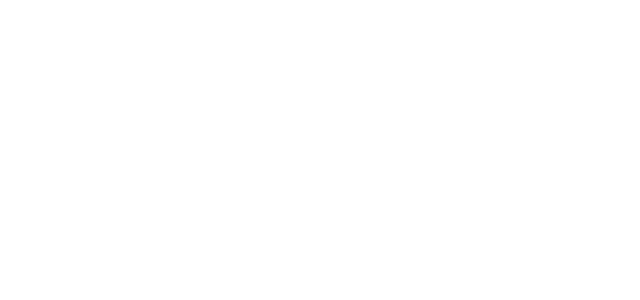
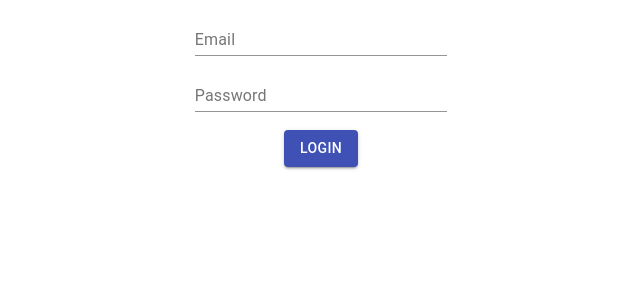
Before and after one commit to Jvaz0715/auth-reducer-hooks-frontend-v2, a React (Create React App) app: page /login in a window 1280 px wide. Shown: the top 300 px of the page, without its empty margins (319-959 px from the left). Built offline with nearby package versions, Linux system fonts and the light colour scheme.

Commit message:
fixes react-router-dom

```diff
--- a/src/Spinner/Spinner.js
+++ b/src/Spinner/Spinner.js
@@ -3,7 +3,7 @@
 
 function Spinner() {
    return (
-      <div class="loader">Loading...</div>
+      <div className="loader">Loading...</div>
    )
 };
 
--- a/src/components/Auth/Auth.js
+++ b/src/components/Auth/Auth.js
@@ -1,10 +1,62 @@
-import React from 'react'
+import React from 'react';
+import { makeStyles } from "@material-ui/core/styles";
+import {
+   Grid,
+   Button,
+   TextField,
+   CircularProgress,
+   Snackbar
+} from "@material-ui/core";
+import { MuiAlert } from "@material-ui/lab/Alert";
+import { useLocation } from 'react-router';
 
-function Auth() {
+const useStyles = makeStyles((theme) => ({
+   root: {
+      "& > *": {
+         margin: theme.spacing(1),
+         width: "25ch",
+      }
+   }
+}));
+
+function Auth(children) {
+   const classes = useStyles();
+
+   let isLoginRoute = useLocation().pathname === "/login";
+   let buttonTitle = isLoginRoute ? "Login" : "Sign up";
+
    return (
-      <div>
+      <Grid container spacing={0} justifyContent="center">
+         <form className={classes.root}>
+            <Grid item m={6}>
+               <TextField fullWidth label="Email" name="email" />
+            </Grid>
 
-      </div>
+            {
+               !isLoginRoute && (
+                  <Grid item m={6}>
+                     <TextField fullWidth label="Username" name="username" />
+                  </Grid>
+               )
+            }
+
+            <Grid item m={6}>
+               <TextField fullWidth label="Password" name="password" />
+            </Grid>
+
+            <Grid style={{textAlign: "center"}}>
+               <Button
+                  type="submit"
+                  variant="contained"
+                  color="primary"
+                  style={{marginTop: 10}}
+               >
+                  {buttonTitle}
+               </Button>
+            </Grid>
+
+         </form>
+      </Grid>
    )
 }
 
```
